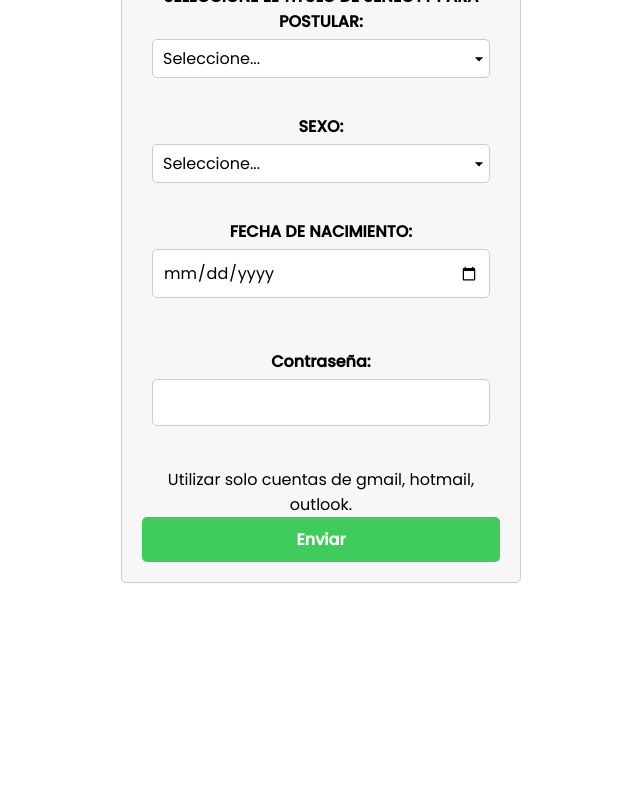
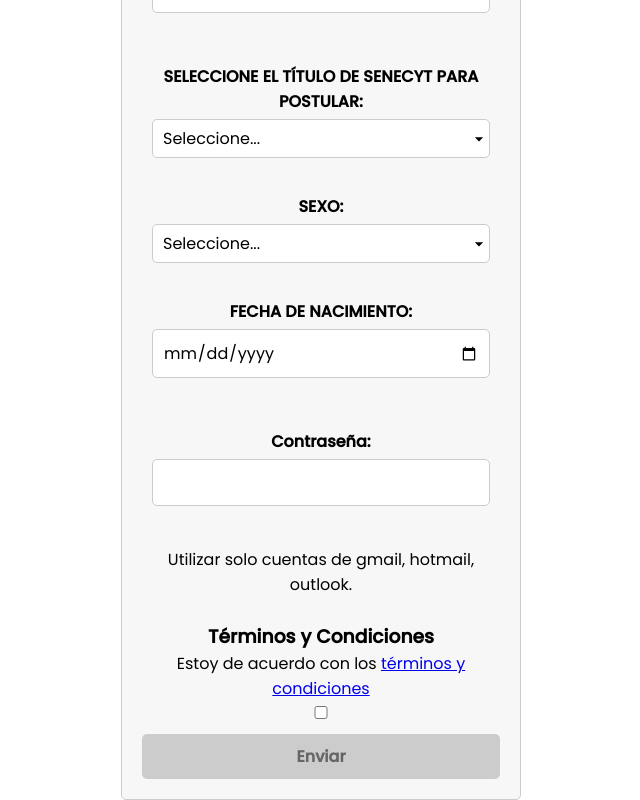
Before and after one commit to alissonclavijo/BaseDeDatosPostulacionesGrupo1, a React (Create React App) app in the folder client/: page /registerinformation in a window 1280 px wide. Shown: the part 528-1328 px from the top of the page, without its empty margins (319-959 px from the left). Before the commit the page ends 1111 px from the top, so only its background shows below. Built offline with nearby package versions, Linux system fonts and the light colour scheme.

Commit message:
T&C option

```diff
--- /dev/null
+++ b/client/src/components/TyC.js
@@ -0,0 +1,32 @@
+// components/TyC.js (TermsAndConditions)
+import React, { useRef } from "react";
+
+const TermsAndConditions = ({ onTycCheckedChange }) => {
+  const tycRef = useRef(null);
+
+  const handleTycChange = () => {
+    const checked = tycRef.current.checked;
+    onTycCheckedChange(checked);
+  };
+
+  return (
+    <div>
+        <br />
+      <h3>Términos y Condiciones</h3>
+      Estoy de acuerdo con los{" "}
+      <a href="terminos.html" target="_blank" className="enlace-terminos">
+        términos y condiciones
+      </a>{" "}
+      <br />
+      <input
+        type="checkbox"
+        onChange={handleTycChange}
+        ref={tycRef}
+        id="condiciones"
+        name="condiciones"
+      />{" "}
+    </div>
+  );
+};
+
+export default TermsAndConditions;
--- a/client/src/routes/RegisterInformation.css
+++ b/client/src/routes/RegisterInformation.css
@@ -142,3 +142,10 @@
     z-index: -1;
     object-fit: cover;
 }
+
+.submit-btn[disabled] {
+  background-color: #ccc;
+  color: #666;
+  cursor: not-allowed;
+  /* Agrega cualquier otro estilo deseado */
+}
--- a/client/src/routes/RegisterInformation.js
+++ b/client/src/routes/RegisterInformation.js
@@ -3,6 +3,7 @@ import Navbar from "../components/Navbar";
 import "./Register.css";
 import "./RegisterInformation.css";
 import { useLocation } from "react-router-dom";
+import TermsAndConditions from "../components/TyC";
 import axios from "axios";
 
 const imagen = require.context("../img/");
@@ -84,11 +85,13 @@ const RegisterInformation = () => {
       <br />
       <div className="register-form-container">
         <h2>FORMULARIO DE ADMISIÓN PARA DOCENTES</h2>
-        <h1>
+        <h2>
           {tipo}
+          <br />
           {identidad}
+          <br />
           {email}
-        </h1>
+        </h2>
         {/*borrar es solo para probar promps*/}
         <form onSubmit={handleSubmit}>
           <div className="form-group">
@@ -179,7 +182,13 @@ const RegisterInformation = () => {
             Utilizar solo cuentas de gmail, hotmail, outlook.
           </div>
 
-          <button type="submit" className="submit-btn">
+          <TermsAndConditions
+            onTycCheckedChange={(checked) => {
+              const submitBtn = document.getElementById("submitBtn");
+              submitBtn.disabled = !checked;
+            }}
+          />
+          <button type="submit" id="submitBtn" className="submit-btn" disabled>
             Enviar
           </button>
         </form>
```
